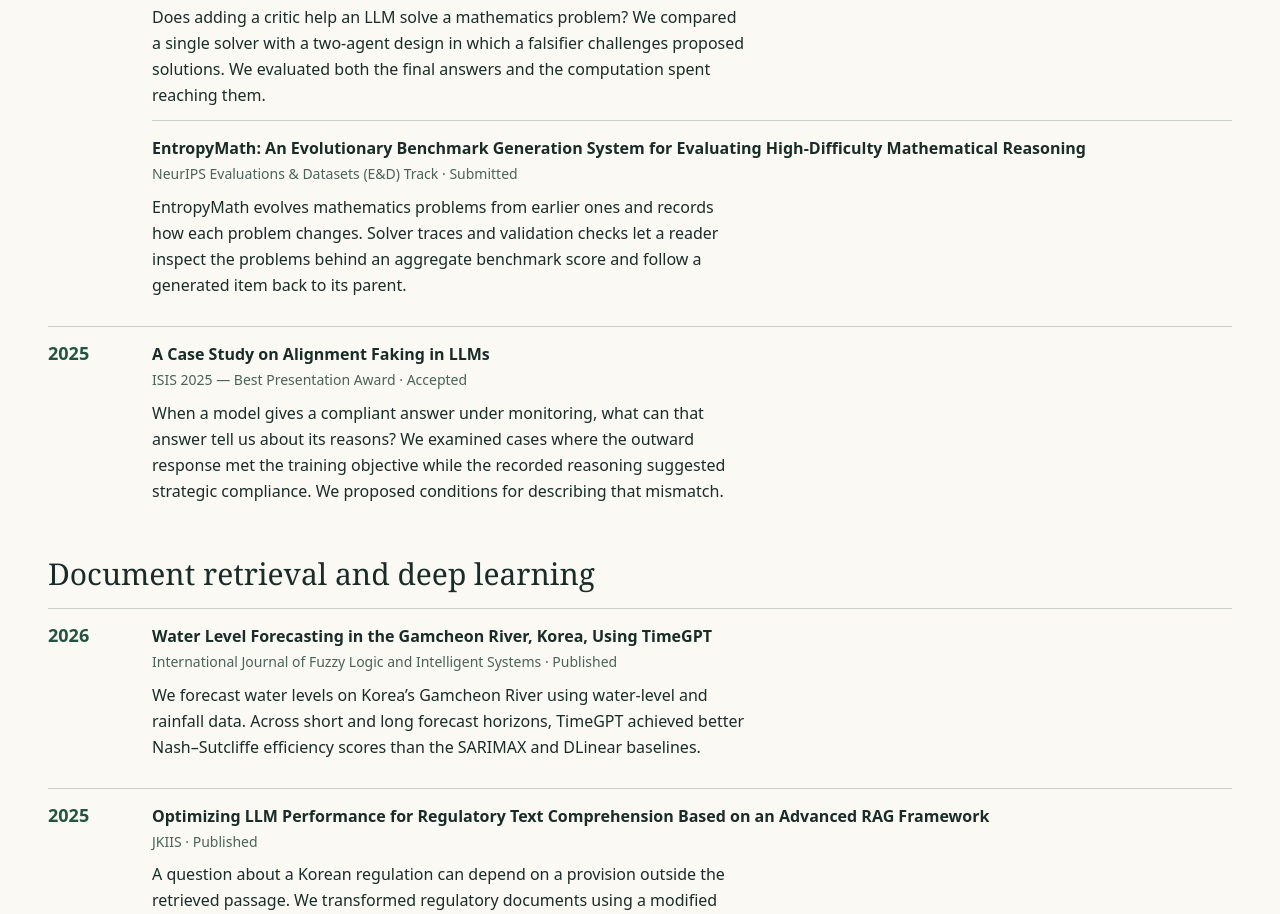
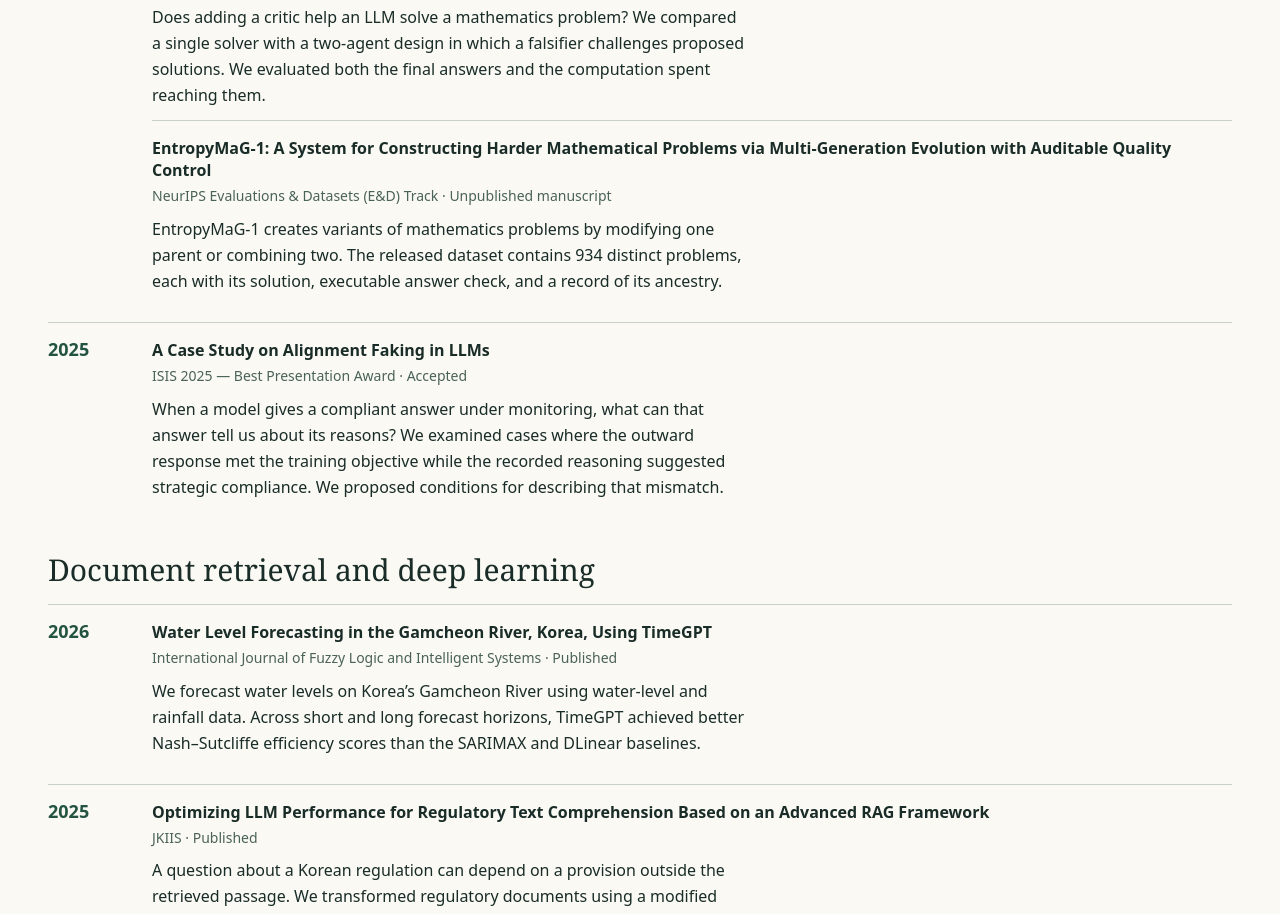
Before and after one commit to LeGenAI/jhbaek, a Next.js app: page /research in a window 1280 px wide. Shown: the part 2720-3634 px from the top of the page. Built offline with nearby package versions, Linux system fonts and the light colour scheme; no server answers.

Commit message:
Use the EntropyMaG-1 title, authors and concluded submission status

```diff
--- a/src/app/research/page.tsx
+++ b/src/app/research/page.tsx
@@ -47,7 +47,7 @@ const textLink = 'source-link';
 
 const statusOrder: Record<PublicationStatus, number> = {
   Published: 0, Accepted: 1, Preprint: 2, 'Revision submitted': 3, 'Revision requested': 4,
-  'Under Review': 5, Submitted: 6, 'In Preparation': 7,
+  'Under Review': 5, Submitted: 6, 'In Preparation': 7, 'Unpublished manuscript': 8,
 };
 
 export default function ResearchPage() {
--- a/src/components/publication-card.tsx
+++ b/src/components/publication-card.tsx
@@ -13,6 +13,7 @@ const statusStyles: Record<Publication['status'], string> = {
   'Revision submitted': 'bg-amber-100 text-amber-800 border-amber-200',
   'Under Review': 'bg-amber-100 text-amber-800 border-amber-200',
   Submitted: 'bg-slate-100 text-slate-700 border-slate-200',
+  'Unpublished manuscript': 'bg-zinc-100 text-zinc-700 border-zinc-200',
   'In Preparation': 'bg-zinc-100 text-zinc-700 border-zinc-200',
 };
 
--- a/src/data/publications.ts
+++ b/src/data/publications.ts
@@ -1,6 +1,6 @@
 export const solEvolveThesisUrl = 'https://dcollection.sogang.ac.kr/dcollection/srch/srchDetail/000000082888?localeParam=en';
 
-export type PublicationStatus = 'Published' | 'Accepted' | 'Under Review' | 'Revision requested' | 'Revision submitted' | 'Submitted' | 'In Preparation' | 'Preprint';
+export type PublicationStatus = 'Published' | 'Accepted' | 'Under Review' | 'Revision requested' | 'Revision submitted' | 'Submitted' | 'In Preparation' | 'Unpublished manuscript' | 'Preprint';
 
 export type PublicationLinkKey = 'doi' | 'paper' | 'project' | 'code' | 'source' | 'googleScholar' | 'researchGate' | 'artifact' | 'slides' | 'data' | 'thesis' | 'certificate' | 'specification' | 'openReview';
 
@@ -239,29 +239,29 @@ export const publications: Publication[] = [
     featured: true,
   },
   {
-    title: 'EntropyMath: An Evolutionary Benchmark Generation System for Evaluating High-Difficulty Mathematical Reasoning',
+    title: 'EntropyMaG-1: A System for Constructing Harder Mathematical Problems via Multi-Generation Evolution with Auditable Quality Control',
     slug: 'entropymath-evolutionary-benchmark-generation',
-    authors: 'Jae-Hyun Baek et al.',
+    authors: 'Jae-Hyun Baek, Junmin An, Haeun Lim, Keon-Hwi Kim, Sang-Soo Lee, Beomsoo Kim, Young Jik Lee, Yeachan Park, Woo-Seok Jeong, Jon-Lark Kim',
     venue: 'NeurIPS Evaluations & Datasets (E&D) Track',
     year: '2026',
-    status: 'Submitted',
+    status: 'Unpublished manuscript',
     area: 'AI4Math / Benchmark evaluation',
-    summary: 'EntropyMath evolves mathematics problems from earlier ones and records how each problem changes. Solver traces and validation checks let a reader inspect the problems behind an aggregate benchmark score and follow a generated item back to its parent.',
-    tldr: 'EntropyMath records how each benchmark problem was generated and checked.',
+    summary: 'EntropyMaG-1 creates variants of mathematics problems by modifying one parent or combining two. The released dataset contains 934 distinct problems, each with its solution, executable answer check, and a record of its ancestry.',
+    tldr: 'Readers can trace each released problem to its parents and rerun its answer check.',
     role: 'I led development of the benchmark system.',
     problem: 'How can a reader audit the origin and grading of a generated mathematics problem?',
-    keyIdea: 'Track the lineage of a generated problem together with the solver attempts and checks applied to it. The public evaluation code includes grading scripts and dataset configurations.',
+    keyIdea: 'Record the parents of each candidate, run its verification code, compare the output with its proposed answer, and filter near-duplicates before expert review.',
     methods: ['Evolutionary problem generation', 'Benchmark lineage tracking', 'Solver-trace analysis', 'Validation-gate design'],
-    results: [],
-    statusNote: 'Submitted to the NeurIPS 2026 Evaluations & Datasets Track.',
+    results: ['In a separate stress test, three models scored lower on generated variants of MATH-500 and GSM8K problems than on the seed problems. Results on AIME 2025 were mixed.'],
+    statusNote: 'Submitted to the NeurIPS 2026 Evaluations & Datasets Track on 5 May 2026. The review concluded on 25 September 2026.',
     topic: 'reasoning-evaluation',
     relatedProjects: ['entropymath-entropymag-entropymalean'],
     tags: ['EntropyMath', 'AI4Math', 'benchmark generation', 'lineage', 'verification'],
     image: '/1212/1212_workshop_fig_1.png',
     links: {
       openReview: 'https://openreview.net/forum?id=PQ0KR4KDvK&noteId=O2YkA0QUyM',
+      data: 'https://huggingface.co/datasets/sgmlc1234/EntropyMath-Gen-v1',
       project: 'https://entropymath.com',
-      code: 'https://github.com/LeGenAI/entropymath_eval',
     },
   },
   {
```
